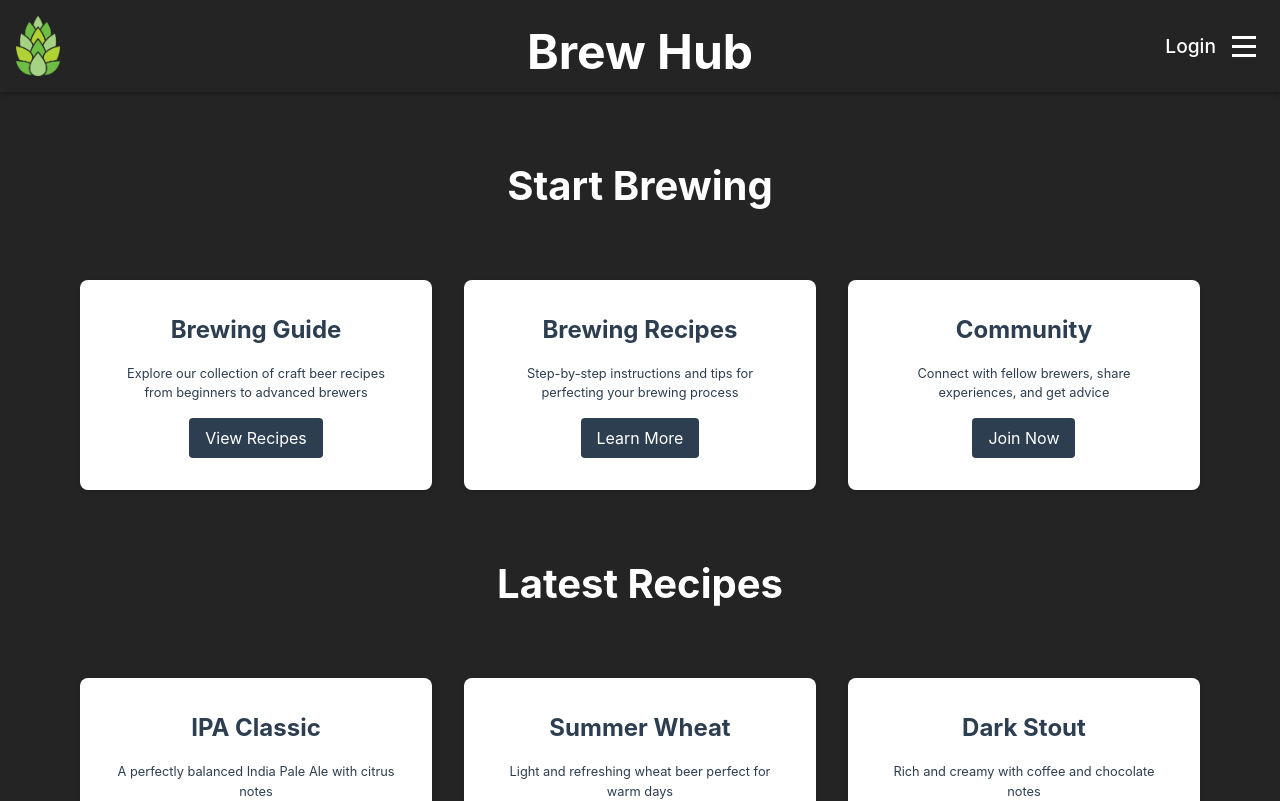
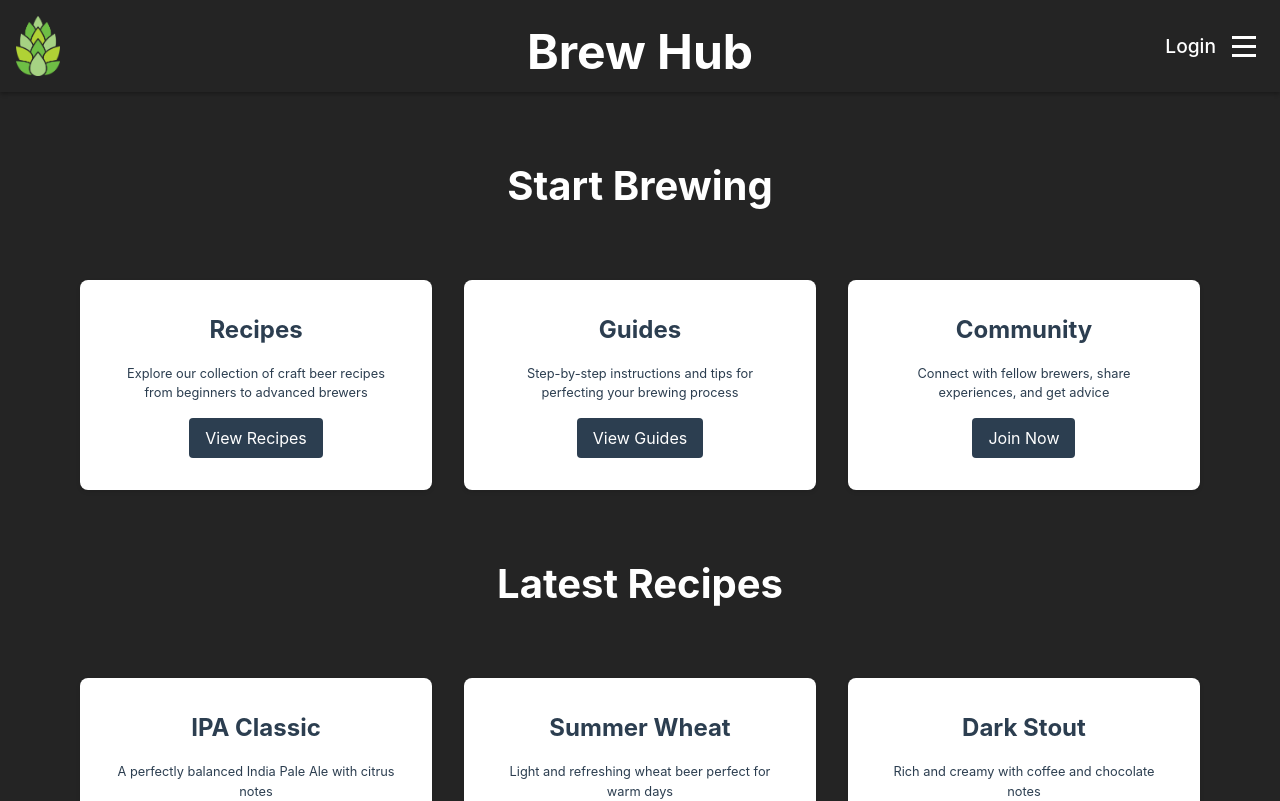
Before and after one commit to PeterKock/brewhub-frontend, a React (Vite) app: page / in a window 1280 px wide. Shown: the top 801 px of the page. Built offline with nearby package versions, Linux system fonts and the light colour scheme.

Commit message:
Split the homepage components for reusablility in the components folder, cleaned up some mistakes

```diff
--- /dev/null
+++ b/src/components/cards.jsx
@@ -0,0 +1,62 @@
+import PropTypes from 'prop-types';
+
+// Feature Card Component
+export const FeatureCard = ({ title, description, buttonText, onClick }) => {
+    return (
+        <div className="base-card">
+            <h3>{title}</h3>
+            <p>{description}</p>
+            <button className="feature-button" onClick={onClick}>
+                {buttonText}
+            </button>
+        </div>
+    );
+};
+
+FeatureCard.propTypes = {
+    title: PropTypes.string.isRequired,
+    description: PropTypes.string.isRequired,
+    buttonText: PropTypes.string.isRequired,
+    onClick: PropTypes.func.isRequired
+};
+
+// Recipe Card Component
+export const RecipeCard = ({ title, description, difficulty }) => {
+    const getDifficultyClass = (level) => {
+        const classes = {
+            beginner: 'difficulty-beginner',
+            intermediate: 'difficulty-intermediate',
+            advanced: 'difficulty-advanced'
+        };
+        return `difficulty ${classes[level.toLowerCase()]}`;
+    };
+
+    return (
+        <div className="base-card">
+            <h3>{title}</h3>
+            <p>{description}</p>
+            <span className={getDifficultyClass(difficulty)}>
+        {difficulty}
+      </span>
+        </div>
+    );
+};
+
+RecipeCard.propTypes = {
+    title: PropTypes.string.isRequired,
+    description: PropTypes.string.isRequired,
+    difficulty: PropTypes.oneOf(['Beginner', 'Intermediate', 'Advanced']).isRequired
+};
+
+// Grid Container Component
+export const CardGrid = ({ children }) => {
+    return (
+        <div className="base-grid">
+            {children}
+        </div>
+    );
+};
+
+CardGrid.propTypes = {
+    children: PropTypes.node.isRequired
+};
--- a/src/pages/public/homepage.jsx
+++ b/src/pages/public/homepage.jsx
@@ -1,73 +1,75 @@
 import { useNavigate } from 'react-router-dom';
-import PropTypes from 'prop-types';
+import { FeatureCard, RecipeCard, CardGrid } from '/src/components/cards';
 
-// Separate Layout component
-const Layout = ({ children }) => (
-    <main className="main-content">
-        {children}
-    </main>
-);
-
-Layout.propTypes = {
-    children: PropTypes.node.isRequired,
-};
-
-export default function HomePage() {
+const HomePage = () => {
     const navigate = useNavigate();
 
+    const features = [
+        {
+            title: 'Recipes',
+            description: 'Explore our collection of craft beer recipes from beginners to advanced brewers',
+            buttonText: 'View Recipes',
+            onClick: () => navigate('/recipes')
+        },
+        {
+            title: 'Guides',
+            description: 'Step-by-step instructions and tips for perfecting your brewing process',
+            buttonText: 'View Guides',
+            onClick: () => navigate('/guides')
+        },
+        {
+            title: 'Community',
+            description: 'Connect with fellow brewers, share experiences, and get advice',
+            buttonText: 'Join Now',
+            onClick: () => navigate('/community')
+        }
+    ];
+
+    const recipes = [
+        {
+            title: 'IPA Classic',
+            description: 'A perfectly balanced India Pale Ale with citrus notes',
+            difficulty: 'Intermediate'
+        },
+        {
+            title: 'Summer Wheat',
+            description: 'Light and refreshing wheat beer perfect for warm days',
+            difficulty: 'Beginner'
+        },
+        {
+            title: 'Dark Stout',
+            description: 'Rich and creamy with coffee and chocolate notes',
+            difficulty: 'Advanced'
+        }
+    ];
+
     return (
-        <Layout>
+        <main className="main-content">
             <section className="features">
                 <h2 className="section-title">Start Brewing</h2>
-                <div className="base-grid">
-                    <div className="base-card">
-                        <h3>Brewing Guide</h3>
-                        <p>Explore our collection of craft beer recipes from beginners to advanced brewers</p>
-                        <button className="feature-button" onClick={() => navigate('/recipes')}>
-                            View Recipes
-                        </button>
-                    </div>
-
-                    <div className="base-card">
-                        <h3>Brewing Recipes</h3>
-                        <p>Step-by-step instructions and tips for perfecting your brewing process</p>
-                        <button className="feature-button" onClick={() => navigate('/guide')}>
-                            Learn More
-                        </button>
-                    </div>
-
-                    <div className="base-card">
-                        <h3>Community</h3>
-                        <p>Connect with fellow brewers, share experiences, and get advice</p>
-                        <button className="feature-button" onClick={() => navigate('/community')}>
-                            Join Now
-                        </button>
-                    </div>
-                </div>
+                <CardGrid>
+                    {features.map((feature, index) => (
+                        <FeatureCard
+                            key={index}
+                            {...feature}
+                        />
+                    ))}
+                </CardGrid>
             </section>
 
             <section className="latest-recipes">
                 <h2 className="section-title">Latest Recipes</h2>
-                <div className="base-grid">
-                    <div className="base-card">
-                        <h3>IPA Classic</h3>
-                        <p>A perfectly balanced India Pale Ale with citrus notes</p>
-                        <span className="difficulty difficulty-intermediate">Intermediate</span>
-                    </div>
+                <CardGrid>
+                    {recipes.map((recipe, index) => (
+                        <RecipeCard
+                            key={index}
+                            {...recipe}
+                        />
+                    ))}
+                </CardGrid>
+            </section>
+        </main>
+    );
+};
 
-                    <div className="base-card">
-                        <h3>Summer Wheat</h3>
-                        <p>Light and refreshing wheat beer perfect for warm days</p>
-                        <span className="difficulty difficulty-beginner">Beginner</span>
-                    </div>
-
-                    <div className="base-card">
-                        <h3>Dark Stout</h3>
-                        <p>Rich and creamy with coffee and chocolate notes</p>
-                        <span className="difficulty difficulty-advanced">Advanced</span>
-                    </div>
-                </div>
-            </section>
-        </Layout>
-    );
-}
+export default HomePage;
```
